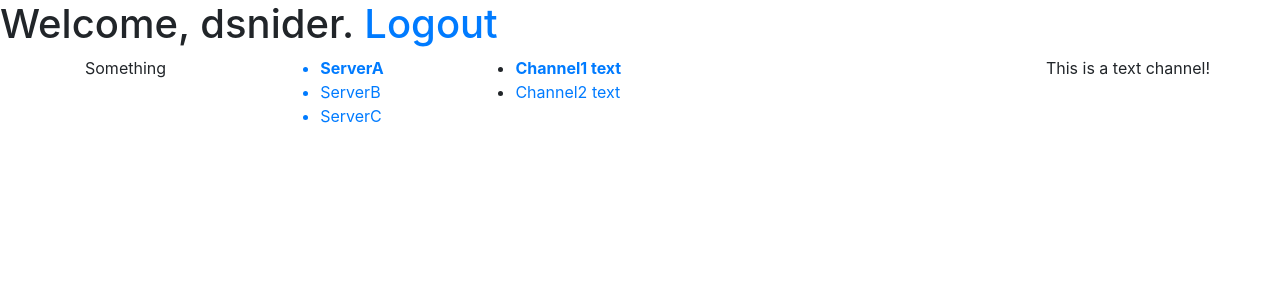
After one commit to qtip/entente, a Django app: page /1/1 in a window 1280 px wide. The commit adds this page. Shown: the top 300 px of the page. Run offline with Django 3.2, Linux system fonts and the light colour scheme; a user stored in the database is signed in; data comes from the database, SQL or seed files in the repository; both versions use the stored data as it was after the commit; some libraries are stand-ins or nearby versions.

Commit message:
Add detail_channel view

```diff
--- a/entente_proj/templates/base.html
+++ b/entente_proj/templates/base.html
@@ -18,16 +18,7 @@
 <body>
   <h1>Welcome, {{ request.user.username|default:"friend" }}. <a href="/logout/">Logout</a></h1>
   {% block content %}
-  <div class="container">
-    <div class="row">
-      <div class="col">Something</div>
-      <div class="col">{% block servers %}{% endblock %}</div>
-      <div class="col">{% block channels %}{% endblock %}</div>
-      <div class="col">{% block action %}{% endblock %}</div>
-      <div class="col">{% block people %}{% endblock %}</div>
-    </div>
-  </div>
-{% endblock %}
+  {% endblock %}
   <!-- Optional JavaScript -->
   <!-- jQuery first, then Popper.js, then Bootstrap JS -->
   <script src="https://code.jquery.com/jquery-3.3.1.slim.min.js"
--- a/entente_proj/urls.py
+++ b/entente_proj/urls.py
@@ -16,14 +16,15 @@ Including another URLconf
 from django.contrib import admin
 from django.urls import path, include
 from register.views import register
-from services.views import add_server, index_server, index_channel
+from services.views import add_server, index_server, index_channel, detail_channel, index_services
 
 urlpatterns = [
     path('admin/', admin.site.urls),
-    path('', include('main.urls'), name="home"),
     path("register/", register, name="register"),
     path('', include("django.contrib.auth.urls")),
     path("add_server/", add_server, name="add_server"),
     path("<int:pk>/", index_channel, name="index_channel"),
     path("servers", index_server, name="index_server"),
+    path("", index_services, name="index_services"),
+    path("<int:server_pk>/<int:channel_pk>", detail_channel, name="detail_channel"),
 ]
--- a/services/templates/channels/channels.html
+++ b/services/templates/channels/channels.html
@@ -1,8 +1,7 @@
-{% extends "base.html" %}
 {% block channels %}
     <ul>
-        {% for item in channels %}
-            <li>{{ item }}</li>
+        {% for channel in channels %}
+            <li><a href="{% url 'detail_channel' channel.server.pk channel.pk %}" class="{% if active_channel.pk == channel.pk %}active{% endif %}">{{ channel }}</a></li>
         {% empty %}
             <li>Sorry, no items in this list.</li>
         {% endfor %}
--- /dev/null
+++ b/services/templates/detail_channel.html
@@ -0,0 +1,23 @@
+{% extends "base.html" %}
+
+{% block content %}
+  <style type="text/css">
+  .active {
+      font-weight:bold;
+  }
+  </style>
+  <div class="container">
+    <div class="row">
+      <div class="col">Something</div>
+      <div class="col">{% include 'servers.html' %}</div>
+      <div class="col">{% include 'channels.html' %}</div>
+      <div class="col">{% block action %}{% endblock %}</div>
+      <div class="col">{% block people %}{% endblock %}</div>
+      {% if active_channel.type == 'text' %}
+        <span>This is a text channel!</span>
+      {% elif active_channel.type == 'voice' %}
+        <span>Speak up, this is a voice channel!</span>
+      {% endif %}
+    </div>
+  </div>
+{% endblock %}
--- a/services/templates/servers/servers.html
+++ b/services/templates/servers/servers.html
@@ -1,8 +1,10 @@
-{% extends "base.html" %}
 {% block servers %}
     <ul>
-        {% for item in server %}
-            <a href="{% url 'index_channel' item.server_id %}"><li>{{ item }}</li> </a>
+        {% for server in servers %}
+            <a
+                href="{% url 'detail_channel' server.pk server.channel_set.first.pk %}"
+                class="{% if active_server.pk == server.pk %}active{% endif %}"
+            ><li>{{ server }}</li> </a>
         {% empty %}
             <li>Sorry, no items in this list.</li>
         {% endfor %}
--- a/services/views.py
+++ b/services/views.py
@@ -3,6 +3,7 @@ from django.contrib.auth.decorators import login_required
 from .models import Server, Channel
 from .forms import ServerForm, EmptyForm
 from django.contrib.auth.models import User
+from django.urls import reverse
 
 # -----------------SERVERS-----------------
 
@@ -57,3 +58,20 @@ def index_channel(request, pk):
         "channels": channels,
     }
     return render(request, "channels.html", context)
+
+def detail_channel(request, server_pk, channel_pk):
+    active_server = Server.objects.get(pk=server_pk)
+    active_channel = Channel.objects.get(pk=channel_pk)
+    servers = Server.objects.filter(owner=request.user)
+    context = {
+        "servers": servers,
+        "active_server": active_server,
+        "active_channel": active_channel,
+        "channels": active_server.channel_set.all(),
+    }
+    return render(request, "detail_channel.html", context)
+
+def index_services(request):
+    active_server = Server.objects.filter(owner=request.user).first()
+    active_channel = active_server.channel_set.first()
+    return redirect(reverse('detail_channel', args=(active_server.pk, active_channel.pk)))
```
Also changed, not shown: entente_proj/settings.py (+2 -6 lines), db.sqlite3, 1 other file.
